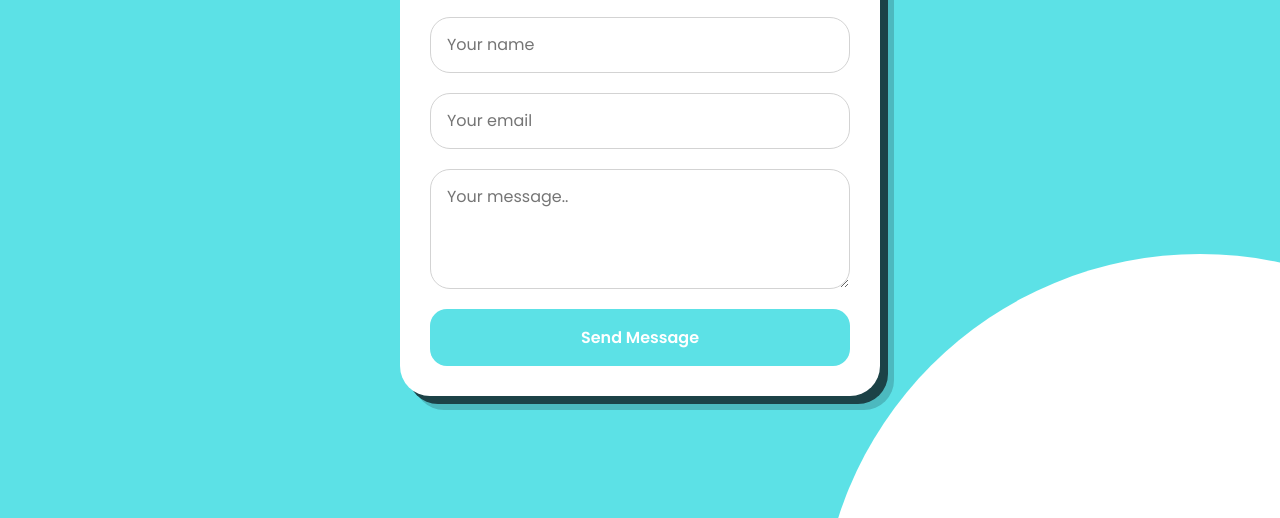
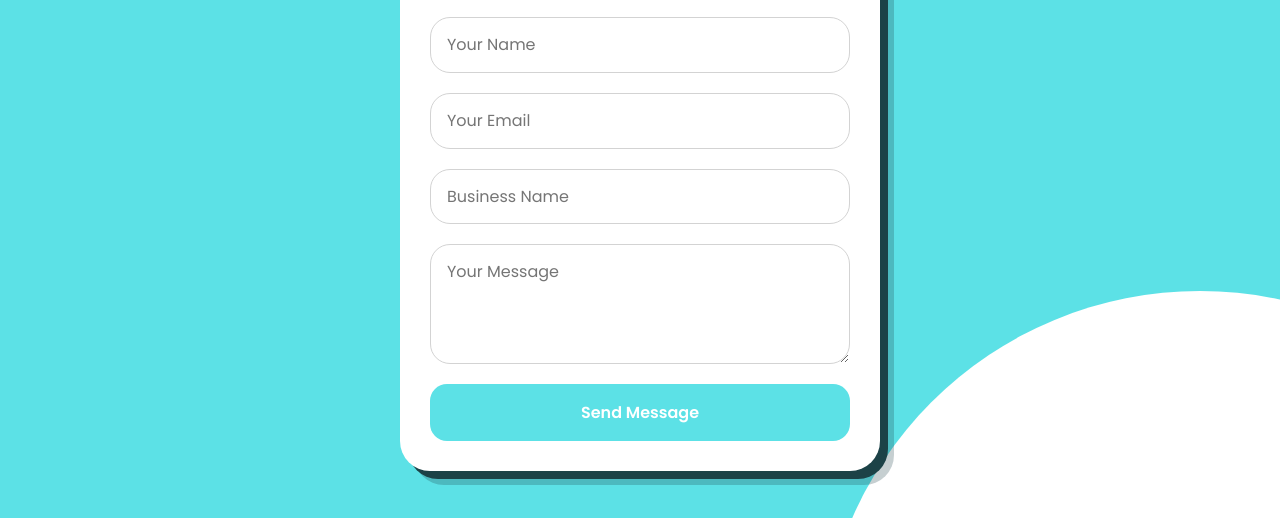
Before and after one commit to AlbionAnish/port, a plain HTML site: page contact.html in a window 1280 px wide. Shown: the part 266-784 px from the top of the page. Drawn offline with Linux system fonts and the light colour scheme.

Commit message:
Update contact.html

```diff
--- a/contact.html
+++ b/contact.html
@@ -20,14 +20,21 @@
     <div class="form-box">
         <h2>Get In Touch</h2>
         <p>Send me a message!</p>
-        <form name="contact" method="POST" action="/success" data-netlify="true" netlify-honeypot="bot-field">
-            <input type="hidden" name="form-name" value="contact">
-            <p hidden><label>Leave this empty: <input name="bot-field"></label></p>
-            <input type="text" name="name" placeholder="Your name" aria-label="Your name" required>
-            <input type="email" name="email" placeholder="Your email" aria-label="Your email" required>
-            <textarea name="message" placeholder="Your message.." aria-label="Your message" required></textarea>
-            <button type="submit">Send Message</button>
-        </form>
+<form action="https://api.web3forms.com/submit" method="POST">
+
+    <input type="hidden" name="access_key" value="dd6fd2a8-34d6-4050-8f9d-88ef843637bb">
+
+    <input type="text" name="name" placeholder="Your Name" required>
+
+    <input type="email" name="email" placeholder="Your Email" required>
+
+    <input type="text" name="business" placeholder="Business Name">
+
+    <textarea name="message" placeholder="Your Message" rows="6" required></textarea>
+
+    <button type="submit">Send Message</button>
+
+</form>
     </div>
 </main>
 
```
